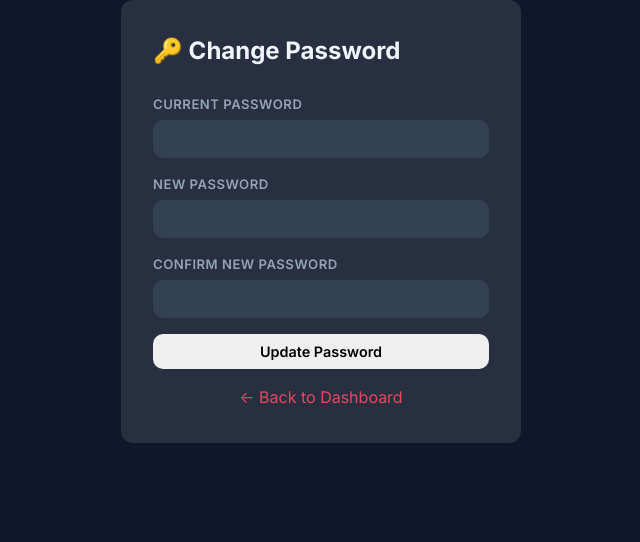
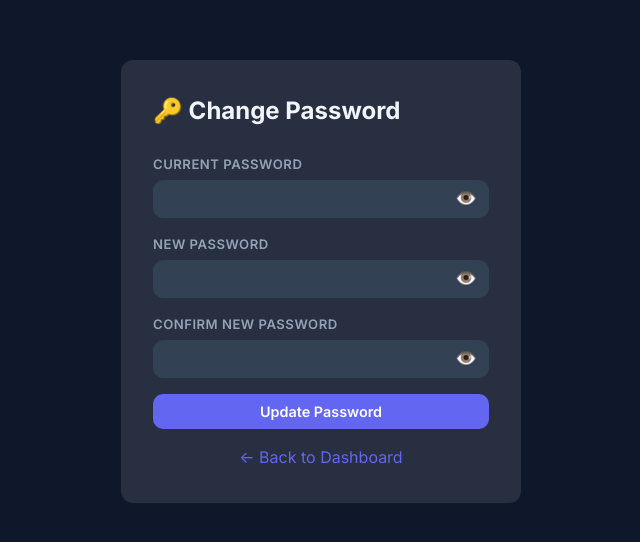
Before and after one commit to Liberty-Emporium/jays-keep-your-secrets, a Flask app: page /change-password in a window 1280 px wide. Shown: the part 60-602 px from the top of the page, without its empty margins (319-959 px from the left). Run offline with Flask 2, Linux system fonts and the light colour scheme; the visitor is signed in with stand-in values (Sample User, id 1).

Commit message:
✨ Add show/hide password toggles to change-password form
Jay's UI standard: all password fields across all apps must have
eye toggle so you can see what you're typing. Never blind inputs.

```diff
--- a/templates/change_password.html
+++ b/templates/change_password.html
@@ -10,33 +10,84 @@
     max-width: 400px;
     margin: 0 auto;
 }
+.pw-wrap {
+    position: relative;
+}
+.pw-wrap input {
+    padding-right: 44px;
+}
+.pw-toggle {
+    position: absolute;
+    right: 12px;
+    top: 50%;
+    transform: translateY(-50%);
+    background: none;
+    border: none;
+    cursor: pointer;
+    color: var(--text-muted);
+    font-size: 1.1rem;
+    padding: 0;
+    line-height: 1;
+    transition: color 0.15s;
+}
+.pw-toggle:hover {
+    color: var(--text);
+}
 {% endblock %}
 
 {% block content %}
+<div class="page-narrow">
 <div class="form-card">
     <h2 style="margin-bottom: 1.5rem;">🔑 Change Password</h2>
 
     <form method="POST">
         <div class="form-group">
             <label>Current Password</label>
-            <input type="password" name="current_password" required>
+            <div class="pw-wrap">
+                <input type="password" name="current_password" id="pw_current" required autocomplete="current-password">
+                <button type="button" class="pw-toggle" onclick="togglePw('pw_current', this)" title="Show/hide password">👁️</button>
+            </div>
         </div>
 
         <div class="form-group">
             <label>New Password</label>
-            <input type="password" name="new_password" required>
+            <div class="pw-wrap">
+                <input type="password" name="new_password" id="pw_new" required autocomplete="new-password">
+                <button type="button" class="pw-toggle" onclick="togglePw('pw_new', this)" title="Show/hide password">👁️</button>
+            </div>
         </div>
 
         <div class="form-group">
             <label>Confirm New Password</label>
-            <input type="password" name="confirm_password" required>
+            <div class="pw-wrap">
+                <input type="password" name="confirm_password" id="pw_confirm" required autocomplete="new-password">
+                <button type="button" class="pw-toggle" onclick="togglePw('pw_confirm', this)" title="Show/hide password">👁️</button>
+            </div>
         </div>
 
-        <button type="submit" class="btn" style="width: 100%;">Update Password</button>
+        <button type="submit" class="btn btn-primary" style="width: 100%;">Update Password</button>
     </form>
 
     <p style="text-align: center; margin-top: 1rem;">
-        <a href="/dashboard" style="color: #e94560;">← Back to Dashboard</a>
+        <a href="/dashboard" style="color: var(--brand);">← Back to Dashboard</a>
     </p>
 </div>
+</div>
 {% endblock %}
+
+{% block extra_js %}
+<script>
+function togglePw(fieldId, btn) {
+    const field = document.getElementById(fieldId);
+    if (field.type === 'password') {
+        field.type = 'text';
+        btn.textContent = '🙈';
+        btn.title = 'Hide password';
+    } else {
+        field.type = 'password';
+        btn.textContent = '👁️';
+        btn.title = 'Show password';
+    }
+}
+</script>
+{% endblock %}
```
